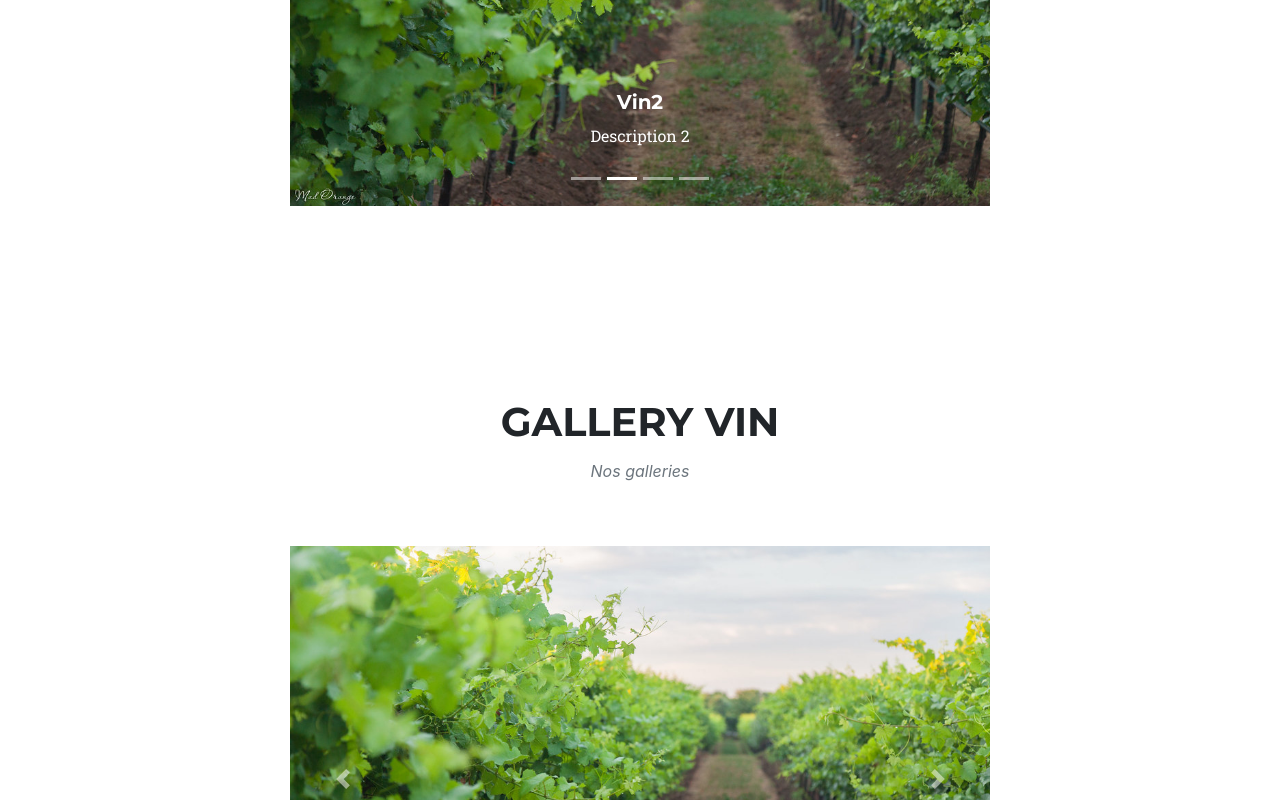
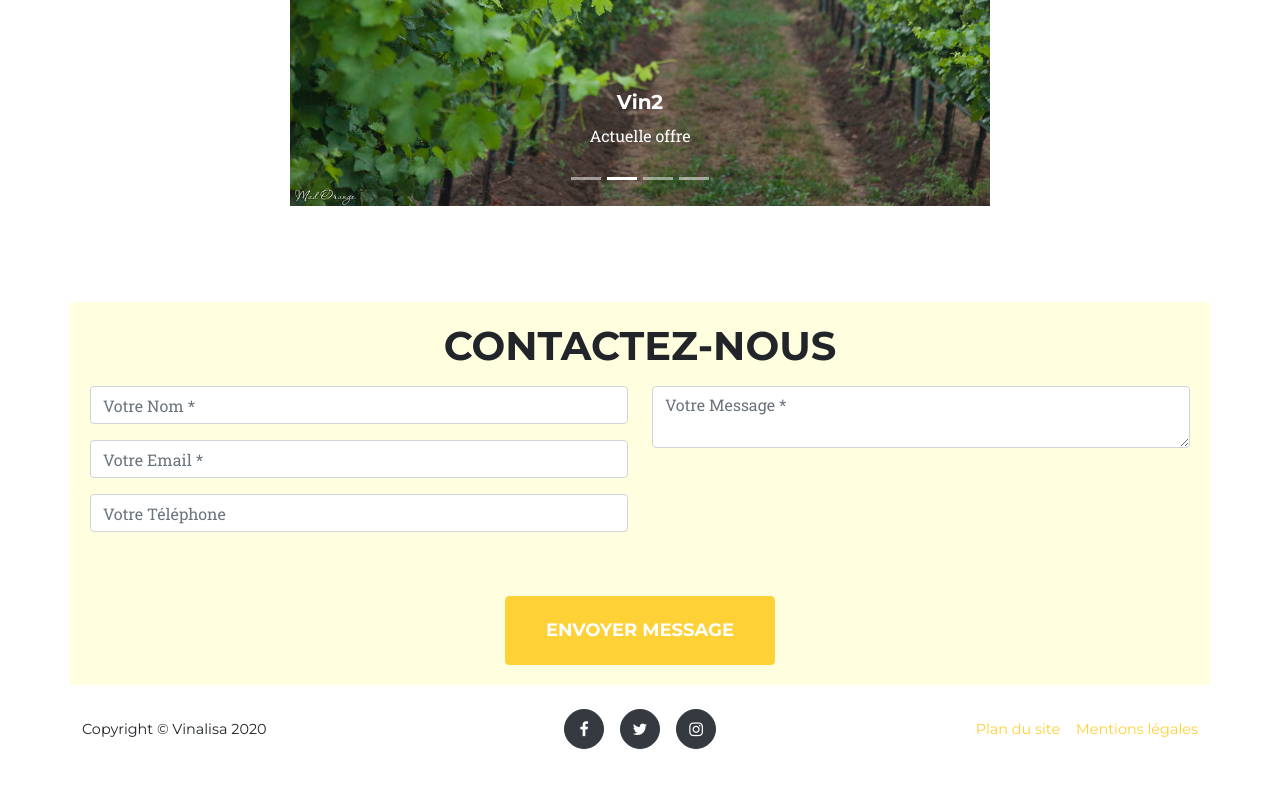
Before and after one commit to maithi-trandiep/vinalisa, a React (Create React App) app: page / in a window 1280 px wide. Shown: the part 3220-4020 px from the top of the page. After the commit the page ends 3993 px from the top, so only its background shows below. Built offline with nearby package versions, Linux system fonts and the light colour scheme; a web font is replaced by a local one.

Commit message:
Edit Gallery Vin

```diff
--- a/src/Components/Home.js
+++ b/src/Components/Home.js
@@ -19,17 +19,17 @@
 
   componentDidMount() {
     const searchParams = new URLSearchParams( this.props.location.search.substring(1) );
-    if(searchParams.get("login") === 'true') {
+    if(searchParams.get("login") === "true") {
       this.setState({showLoginModal: true});
     }
   }
 
   componentDidUpdate() {
     if (this.state.showLoginModal) {
-      const items = document.getElementsByClassName('dropdown-item');
+      const items = document.getElementsByClassName("dropdown-item");
       for(var i=0; i<items.length; i++) {
         let target = items[i].dataset.target;
-        if(target === '#modalLogin') {
+        if(target === "#modalLogin") {
           items[i].click();
           break;
         }
@@ -54,12 +54,7 @@
           <GalleryVin
             title="Gallery Vin"
             id="galleryvin"
-            dataItems={[{title: "Vin1", description: "Description 1", imgUrl: "./assets/img/raisin_field.jpg"}, {title: "Vin2", description: "Description 2", imgUrl: "./assets/img/raisin_field.jpg"}, {title: "Vin3", description: "Description 3", imgUrl: "./assets/img/raisin_field.jpg"}, {title: "Vin4", description: "Description 4", imgUrl: "./assets/img/raisin_field.jpg"}]}
-          />
-          <GalleryVin
-            title="Gallery Vin 2"
-            id="galleryvin2"
-            dataItems={[{title: "Vin1", description: "Description 1", imgUrl: "./assets/img/raisin_field.jpg"}, {title: "Vin2", description: "Description 2", imgUrl: "./assets/img/raisin_field.jpg"}, {title: "Vin3", description: "Description 3", imgUrl: "./assets/img/raisin_field.jpg"}, {title: "Vin4", description: "Description 4", imgUrl: "./assets/img/raisin_field.jpg"}]}
+            dataItems={[{title: "Vin1", description: "Ancienne offre", imgUrl: "./assets/img/raisin_field.jpg"}, {title: "Vin2", description: "Actuelle offre", imgUrl: "./assets/img/raisin_field.jpg"}, {title: "Vin3", description: "Actuelle offre", imgUrl: "./assets/img/raisin_field.jpg"}, {title: "Vin4", description: "Prochaine offre", imgUrl: "./assets/img/raisin_field.jpg"}]}
           />
           <Contact
             title="Contact"
--- a/src/Components/Offer.js
+++ b/src/Components/Offer.js
@@ -34,7 +34,7 @@
         </div>
       );
     } else {
-      return <Redirect to='/?login=true' />
+      return <Redirect to="/?login=true" />
     }
   }
 }
--- a/src/Components/Shipping.js
+++ b/src/Components/Shipping.js
@@ -10,7 +10,7 @@
                 <div className="container">
                     <div className="row">
                         <div className="col-lg-8">
-                            <h3 className="ad-facture">Adress de facturation</h3>
+                            <h3 className="ad-facture">Adresse de facturation</h3>
                             <form className="form-shipping" action="#">
                                     <div className="form-group row">
                                         <div className="col-sm-8">
@@ -68,7 +68,7 @@
                                     </div>
                                 </form>
 
-                            <h3 className="ad-delivery">Adress de livraison</h3>
+                            <h3 className="ad-delivery">Adresse de livraison</h3>
                             <form className="form-shipping" action="#">
                                     <div className="form-group row">
                                         <div className="col-sm-8">
```
Also changed, not shown: src/index.js (+6 -6 lines).
